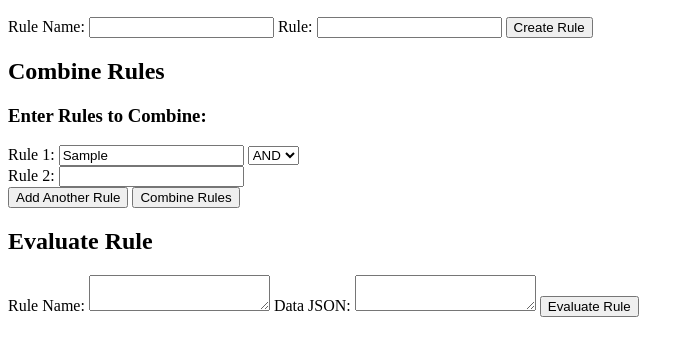
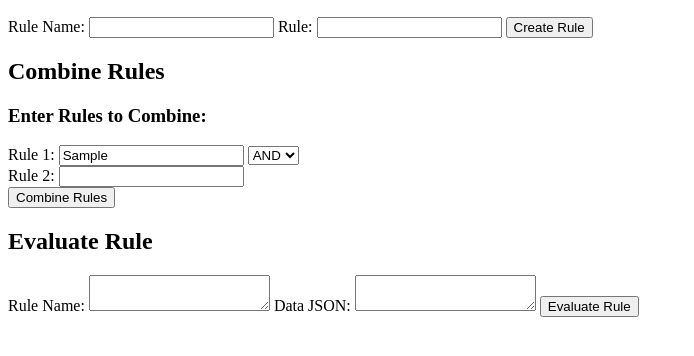
Before and after one commit to Santosh-2003-sahoo/App1-Rule-Engine-with-AST, a website: page views/index.html in a window 1280 px wide. Both pictures are taken after typing "Sample" into the empty fields and a click on the button "Add Another Rule". Shown: the part 110-466 px from the top of the page, without its empty margins (0-694 px from the left). Drawn offline with Linux system fonts and the light colour scheme.

Commit message:
updata 5- all req method done

```diff
--- a/views/index.html
+++ b/views/index.html
@@ -119,6 +119,8 @@
                 <input type="text" id="combine-rule${ruleCount}" name="rule${ruleCount}" required>
             `;
             document.getElementById('rules-inputs').appendChild(ruleInputContainer);
+            // Remove the "Add Another Rule" button after one click
+            this.remove();
         });
 
         // Handle Evaluate Rule form submission
```
